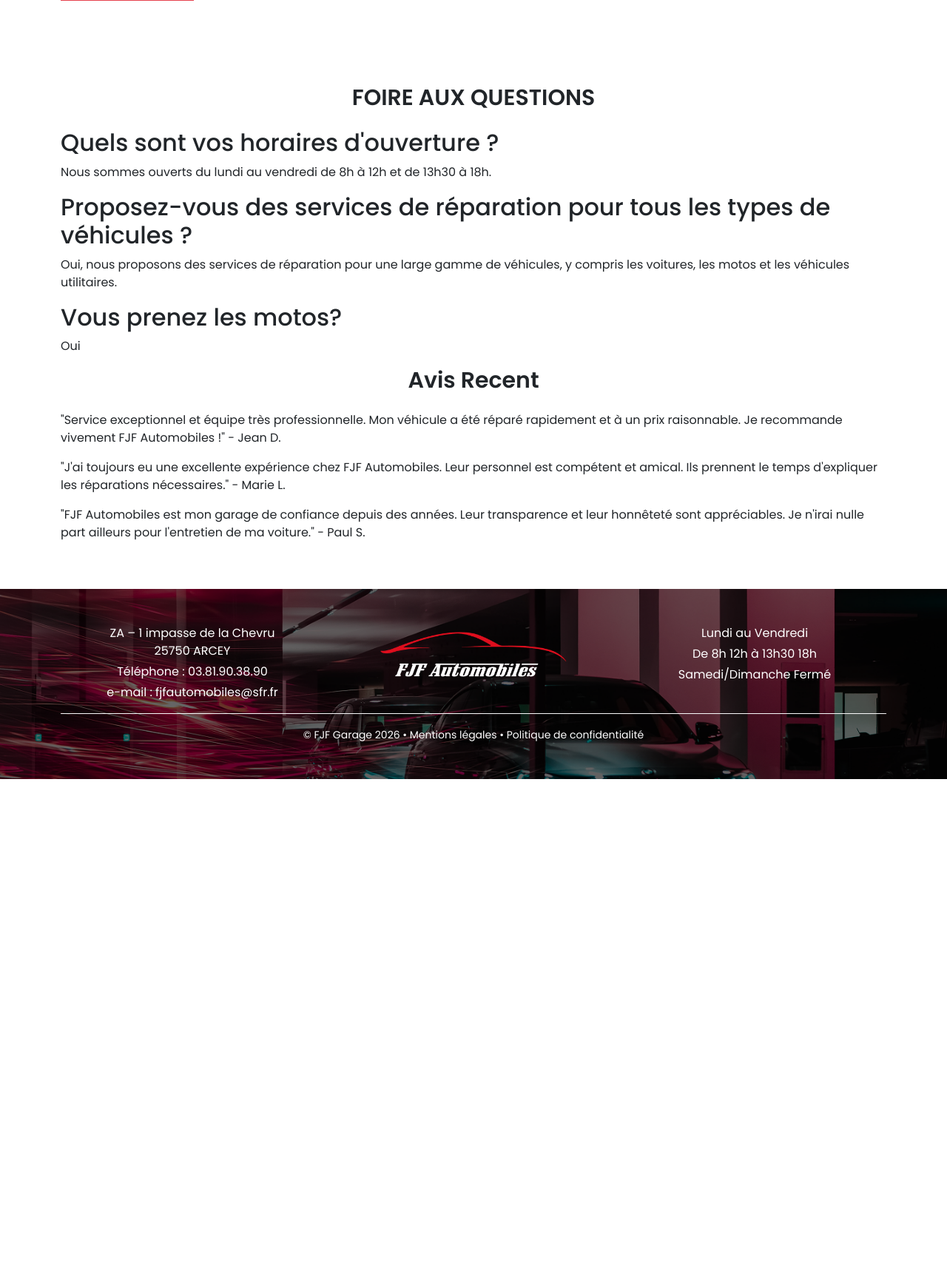
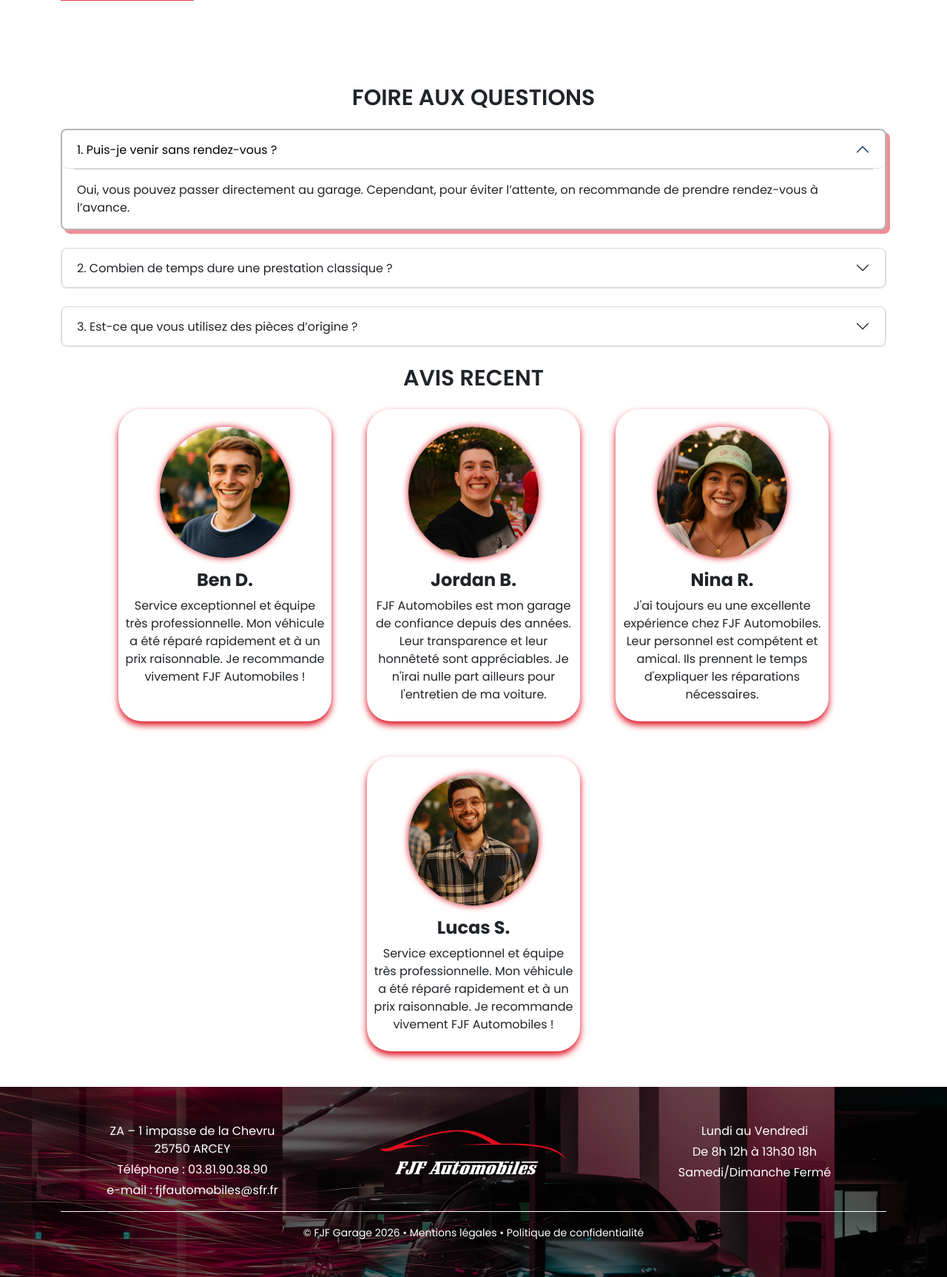
Before and after one commit to Cruzax/FJF-WORDPRESS, a PHP site: page /apropos.html in a window 1280 px wide. Shown: the part 686-2412 px from the top of the page at 74% size. Before the commit the page ends 1739 px from the top, so only its background shows below. Run offline with PHP 8.4, Linux system fonts and the light colour scheme.

Commit message:
Cards presque faiss

```diff
--- a/apropos.html
+++ b/apropos.html
@@ -76,11 +76,11 @@
             alt="Bâtiment FJF Automobiles"
             class="img-fluid mb-3"
           />
-          <a class="text-decoration-none text-black" href="tel:0381903890"
+          <a class="text-decoration-none text-black textmid" href="tel:0381903890"
             ><strong>Téléphone :</strong> 03 81 90 38 90</a
           >
-          <p><strong>Horaires :</strong> Lundi au Vendredi 8h - 18h</p>
-          <p>
+          <p class="textmid text-black"><strong>Horaires :</strong> Lundi au Vendredi 8h - 18h</p>
+          <p class="textmid text-black">
             <strong>Adresse :</strong> Impasse de la Chevru, Rue d'Arcey, 25750
             Arcey
           </p>
@@ -108,42 +108,155 @@
         </div>
       </div>
     </section>
-    <!-- ░░░ FIN CONTENU ░░░ -->
 
     <section class="container py-5">
       <h1 class="titre text-center mb-4">FOIRE AUX QUESTIONS</h1>
-      <h2>Quels sont vos horaires d'ouverture ?</h2>
+
+      <div class="accordion" id="accordionExample">
+        <div class="accordion-item rounded-3">
+          <h2 class="accordion-header">
+            <button
+              class="accordion-button rounded-3"
+              type="button"
+              data-bs-toggle="collapse"
+              data-bs-target="#collapseOne"
+              aria-expanded="true"
+              aria-controls="collapseOne"
+            >
+              1. Puis-je venir sans rendez-vous ?
+            </button>
+          </h2>
+          <div
+            id="collapseOne"
+            class="accordion-collapse collapse show"
+            data-bs-parent="#accordionExample"
+          >
+            <hr class="my-0 mx-3" />
+            <div class="accordion-body">
+              Oui, vous pouvez passer directement au garage. Cependant, pour
+              éviter l’attente, on recommande de prendre rendez-vous à l’avance.
+            </div>
+          </div>
+        </div>
+        <div class="accordion-item my-4 rounded-3">
+          <h2 class="accordion-header">
+            <button
+              class="accordion-button rounded-3 collapsed"
+              type="button"
+              data-bs-toggle="collapse"
+              data-bs-target="#collapseTwo"
+              aria-expanded="false"
+              aria-controls="collapseTwo"
+            >
+              2. Combien de temps dure une prestation classique ?
+            </button>
+          </h2>
+          <div
+            id="collapseTwo"
+            class="accordion-collapse collapse"
+            data-bs-parent="#accordionExample"
+          >
+            <hr class="my-0 mx-3" />
+            <div class="accordion-body">
+              Cela dépend du service : une vidange prend environ 30 minutes,
+              alors qu’une réparation carrosserie peut nécessiter 1 à 3 jours
+              selon les dégâts.
+            </div>
+          </div>
+        </div>
+        <div class="accordion-item my-4 rounded-3">
+          <h2 class="accordion-header">
+            <button
+              class="accordion-button rounded-3 collapsed"
+              type="button"
+              data-bs-toggle="collapse"
+              data-bs-target="#collapseThree"
+              aria-expanded="false"
+              aria-controls="collapseThree"
+            >
+              3. Est-ce que vous utilisez des pièces d’origine ?
+            </button>
+          </h2>
+          <div
+            id="collapseThree"
+            class="accordion-collapse collapse"
+            data-bs-parent="#accordionExample"
+          >
+            <hr class="my-0 mx-3" />
+            <div class="accordion-body">
+              Oui. Nous privilégions les pièces d’origine constructeur ou des
+              pièces de qualité équivalente selon la demande du client.
+            </div>
+          </div>
+        </div>
+      </div>
+
+      <h1 class="titre text-center mb-4">AVIS RECENT</h1>
+      <div class="container">
+        <div class="row gap-5 justify-content-center">
+          <div class="card-avis" style="width: 18rem">
+            <img
+              src="img/moiiacarre.jpg"
+              class="card-img-top img-avis"
+              alt="..."
+            />
+            <div class="card-body">
+              <h5 class="card-title-avis pt-3">Ben D.</h5>
               <p>
-        Nous sommes ouverts du lundi au vendredi de 8h à 12h et de 13h30 à 18h.
+                Service exceptionnel et équipe très professionnelle. Mon
+                véhicule a été réparé rapidement et à un prix raisonnable. Je
+                recommande vivement FJF Automobiles !
               </p>
-      <h2>
-        Proposez-vous des services de réparation pour tous les types de
-        véhicules ?
-      </h2>
+            </div>
+          </div>
+
+          <div class="card-avis" style="width: 18rem">
+            <img
+              src="img/jordaniacarre.jpg"
+              class="card-img-top img-avis"
+              alt="..."
+            />
+            <div class="card-body">
+              <h5 class="card-title-avis pt-3">Jordan B.</h5>
               <p>
-        Oui, nous proposons des services de réparation pour une large gamme de
-        véhicules, y compris les voitures, les motos et les véhicules
-        utilitaires.
+                FJF Automobiles est mon garage de confiance depuis des années.
+                Leur transparence et leur honnêteté sont appréciables. Je n'irai
+                nulle part ailleurs pour l'entretien de ma voiture.
               </p>
-      <h2>Vous prenez les motos?</h2>
-      <p>Oui</p>
-
-      <h1 class="titre text-center mb-4">Avis Recent</h1>
+            </div>
+          </div>
+          <div class="card-avis" style="width: 18rem">
+            <img
+              src="img/ninaiacarre.png"
+              class="card-img-top img-avis"
+              alt="..."
+            />
+            <div class="card-body">
+              <h5 class="card-title-avis pt-3">Nina R.</h5>
               <p>
-        "Service exceptionnel et équipe très professionnelle. Mon véhicule a été
-        réparé rapidement et à un prix raisonnable. Je recommande vivement FJF
-        Automobiles !" - Jean D.
+                J'ai toujours eu une excellente expérience chez FJF Automobiles.
+                Leur personnel est compétent et amical. Ils prennent le temps
+                d'expliquer les réparations nécessaires.
               </p>
+            </div>
+          </div>
+          <div class="card-avis" style="width: 18rem">
+            <img
+              src="img/lucasia2carre.jpg"
+              class="card-img-top img-avis"
+              alt="..."
+            />
+            <div class="card-body">
+              <h5 class="card-title-avis pt-3">Lucas S.</h5>
               <p>
-        "J'ai toujours eu une excellente expérience chez FJF Automobiles. Leur
-        personnel est compétent et amical. Ils prennent le temps d'expliquer les
-        réparations nécessaires." - Marie L.
+                Service exceptionnel et équipe très professionnelle. Mon
+                véhicule a été réparé rapidement et à un prix raisonnable. Je
+                recommande vivement FJF Automobiles !
               </p>
-      <p>
-        "FJF Automobiles est mon garage de confiance depuis des années. Leur
-        transparence et leur honnêteté sont appréciables. Je n'irai nulle part
-        ailleurs pour l'entretien de ma voiture." - Paul S.
-      </p>
+            </div>
+          </div>
+        </div>
+      </div>
     </section>
     <!-- ░░░ FIN CONTENU ░░░ -->
 
@@ -195,5 +308,10 @@
       </div>
     </footer>
     <!-- ░░░ FIN FOOTER ░░░ -->
+    <script
+      src="https://cdn.jsdelivr.net/npm/bootstrap@5.3.8/dist/js/bootstrap.bundle.min.js"
+      integrity="sha384-FKyoEForCGlyvwx9Hj09JcYn3nv7wiPVlz7YYwJrWVcXK/BmnVDxM+D2scQbITxI"
+      crossorigin="anonymous"
+    ></script>
   </body>
 </html>
--- a/css/components/apropos.css
+++ b/css/components/apropos.css
@@ -2,3 +2,26 @@
     font-size: 30px;
     font-weight: 600;
 }
+
+.accordion {
+  --bs-accordion-active-bg: #ffffff;
+  --bs-accordion-active-color: #000000;
+  --bs-accordion-btn-focus-box-shadow: none;
+}
+
+.accordion .accordion-item:has(.accordion-button:not(.collapsed)) {
+  border: 2px solid #00000049;
+  box-shadow: 5px 5px #de0e1f77;
+}
+
+.accordion-button.collapsed {
+  border: 1px solid #d8d8d8;
+}
+
+.accordion-collapse {
+  transition: all 0.3s;
+}
+
+.textmid {
+    text-align: center;
+}
--- /dev/null
+++ b/css/components/avis.css
@@ -0,0 +1,18 @@
+.img-avis{
+    width: 65%;
+    border-radius: 50%;
+    margin: 0 auto;
+    box-shadow: 0 0 10px #DE0E1E;
+}
+
+.card-avis{
+    padding: 1.5em .5em .5em;
+    border-radius: 2em;
+    text-align: center;
+    box-shadow: 0 5px 10px #DE0E1E;
+}
+
+.card-title-avis{
+    font-weight: 700;
+    font-size: 1.5em;
+}
--- a/css/components/bodytext.css
+++ b/css/components/bodytext.css
@@ -3,5 +3,5 @@
   height: 4px;      /* thickness */
   background: black; /* color */
   margin: 40px 0;   /* spacing */
-  color: black;
+  color: rgb(255, 0, 0);
 }
--- a/css/utils/variables.css
+++ b/css/utils/variables.css
@@ -0,0 +1,3 @@
+.text_rouge{
+    color: #DE0E1E ;
+}
--- a/style.css
+++ b/style.css
@@ -7,3 +7,4 @@
 @import "css/components/pagerdv.css";
 @import "css/components/prestation.css";
 @import "css/components/apropos.css";
+@import "css/components/avis.css";
```
Also changed, not shown: css/components/prestation.css (+20 -8 lines), prestations.html (+125 -27 lines), img/jordaniacarre.jpg (added), img/lucasia2carre.jpg (added), img/moiiacarre.jpg (added), img/ninaiacarre.png (added). Lines whose indentation alone changed are shown as unchanged.
